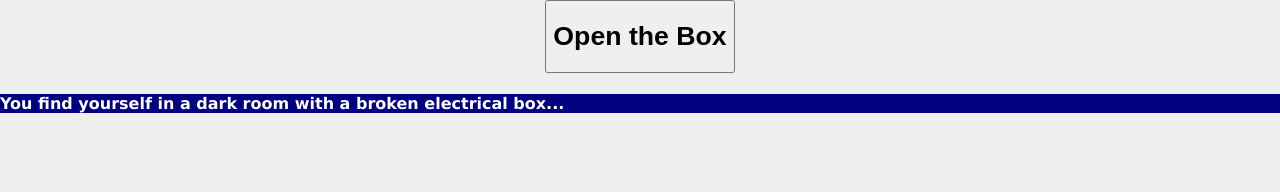
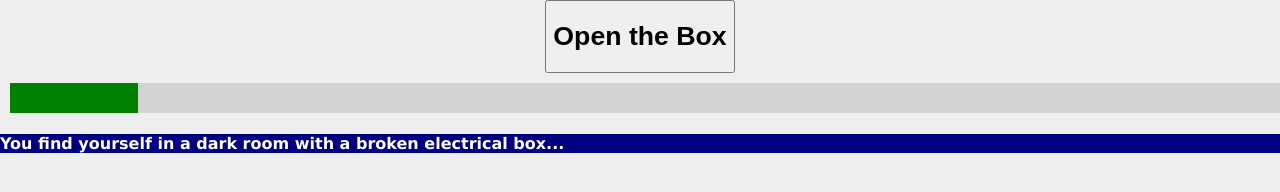
Before and after one commit to Ikerstreamer/Energy, a plain HTML site: page index.html in a window 1280 px wide. Drawn offline with Linux system fonts and the light colour scheme.

Commit message:
Update index.html

```diff
--- a/index.html
+++ b/index.html
@@ -3,7 +3,6 @@
 
   <head>
     <link rel="stylesheet" type="text/css" href="interface.css" />
-</style>
 </head>
 
   <body>
@@ -16,6 +15,9 @@
 	  <Button id="BatteryBtn">
 			<h1 id="BatteryText">Connect Battery</h1>
 			</Button>
+		<div class="progress">
+			<div id="Act" class="bar"></div>
+		</div>
 		<b><p id="wireDisplay">Wires: <span id="wireCount">0/0</span></p></b>
     <div id="Log">
       <h4 id="StoryLog"></h4>
```
